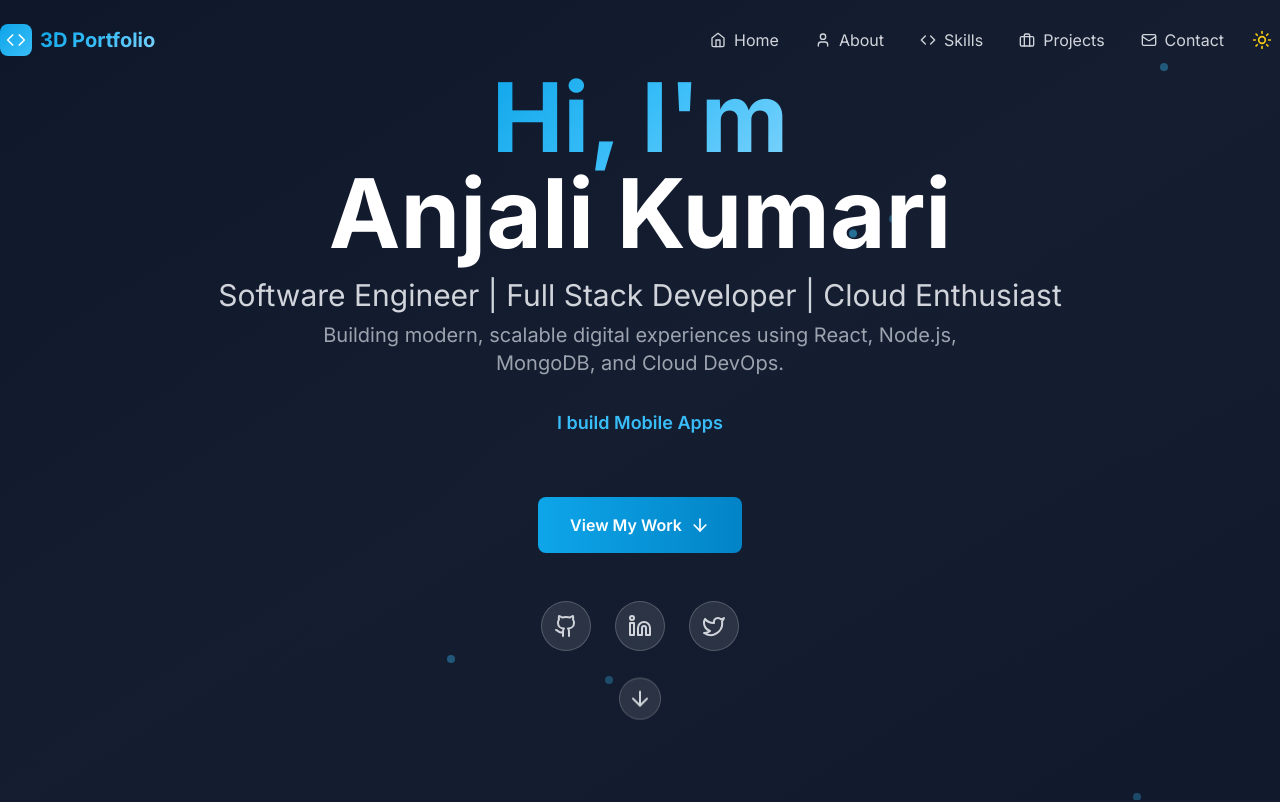
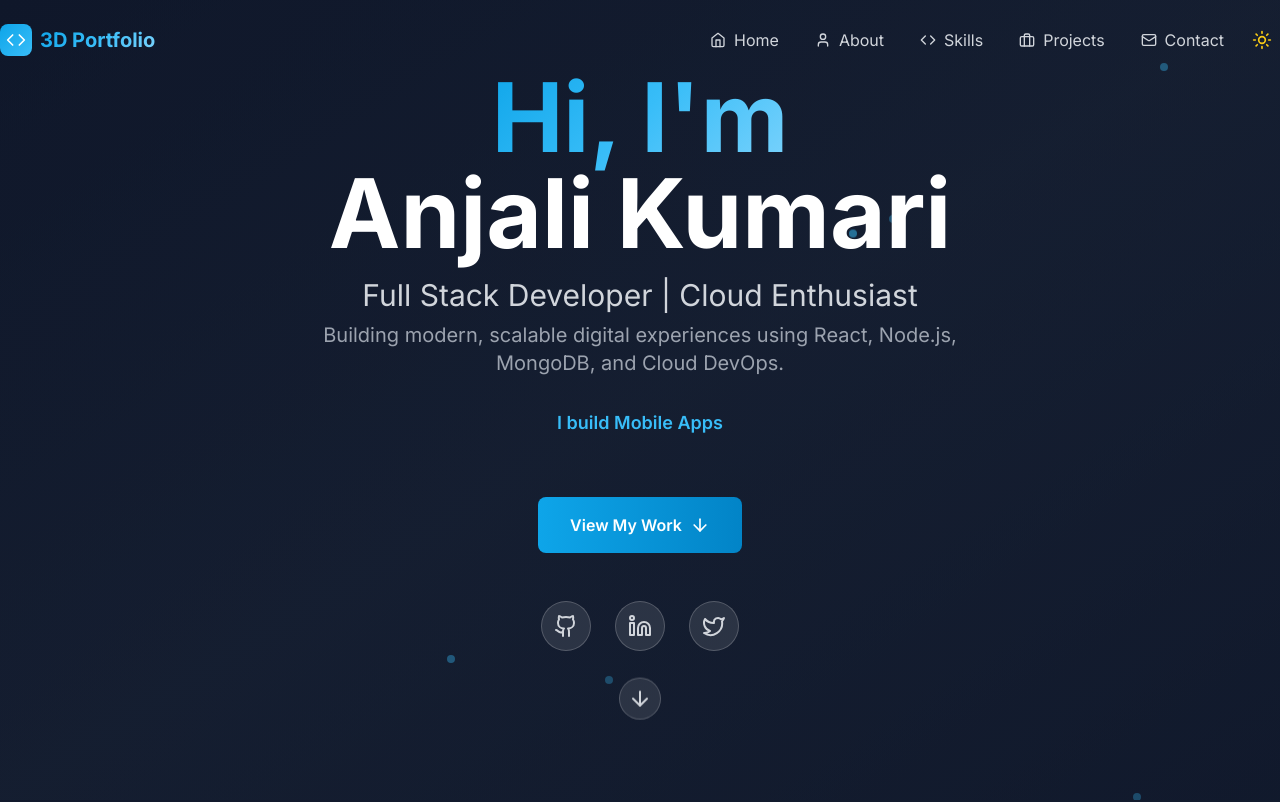
Before and after one commit to anjali-kumari94/Personal-Portfolio, a React (Vite) app: page / in a window 1280 px wide. Shown: the top 802 px of the page. Built offline with nearby package versions, Linux system fonts and the light colour scheme.

Commit message:
Update Hero.jsx

```diff
--- a/src/components/Hero.jsx
+++ b/src/components/Hero.jsx
@@ -79,7 +79,7 @@ const Hero = ({ onSectionChange }) => {
               <span className="text-white">Anjali Kumari</span>
             </h1>
             <h2 className="text-xl md:text-2xl lg:text-3xl text-gray-300 mb-2">
-              Software Engineer | Full Stack Developer | Cloud Enthusiast
+               Full Stack Developer | Cloud Enthusiast
             </h2>
             <p className="text-lg md:text-xl text-gray-400 max-w-2xl mx-auto">
               Building modern, scalable digital experiences using React, Node.js,
```
